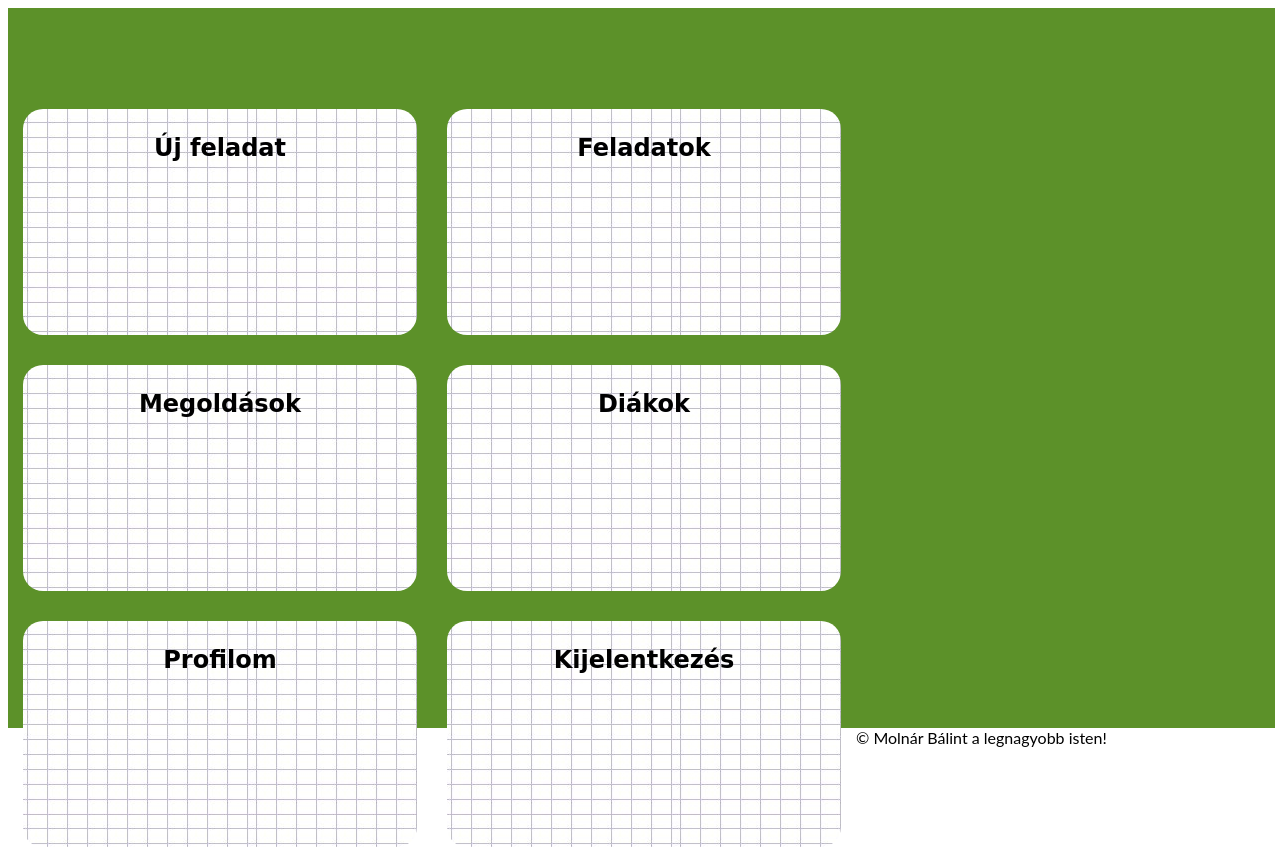
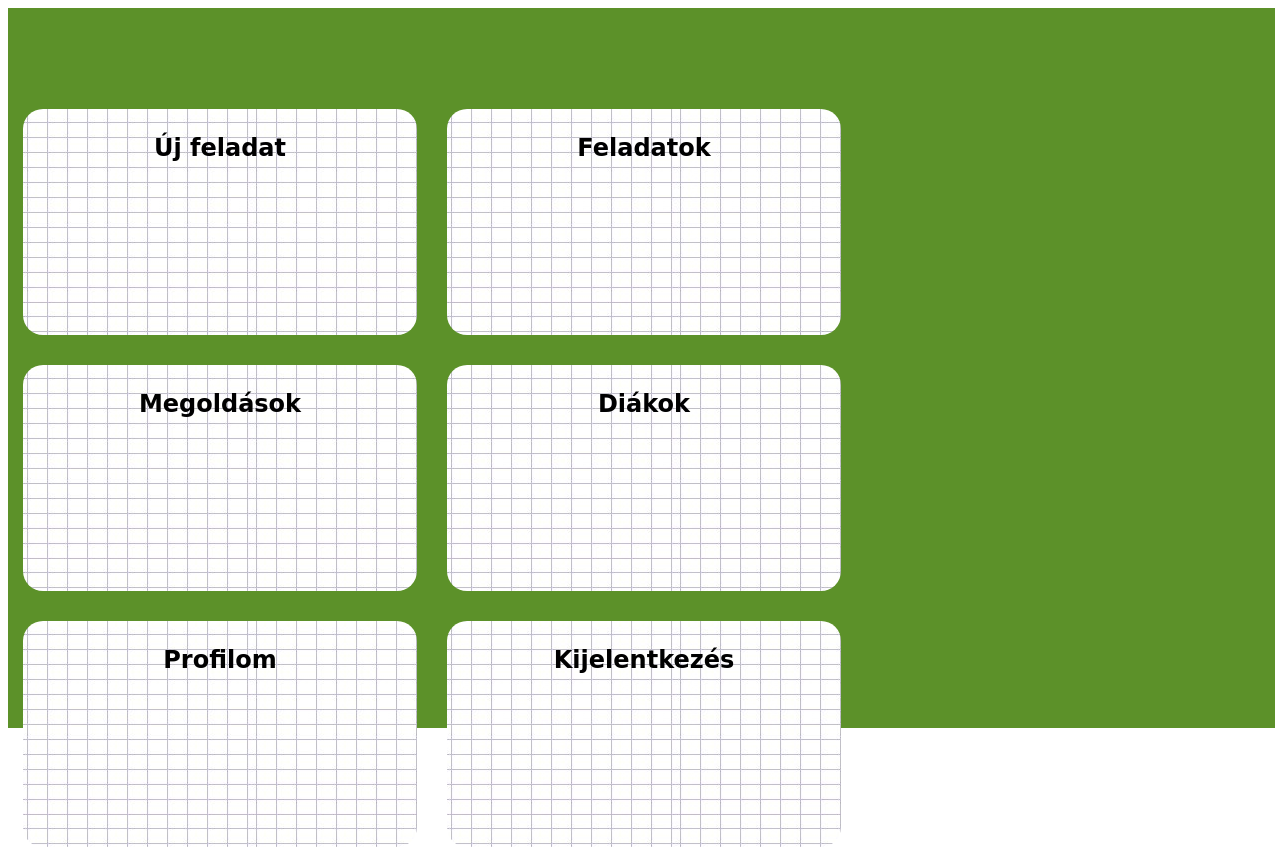
Before and after one commit to MKristof6/LazyLlamas, a Flask app: page / in a window 1280 px wide. Run offline with Flask 2, Linux system fonts and the light colour scheme; the visitor is signed in with stand-in values (Sample User, id 1); some libraries are stand-ins or nearby versions.

Commit message:
Change footer text

```diff
--- a/templates/template.html
+++ b/templates/template.html
@@ -14,7 +14,7 @@
 <input type="button" onclick="responsiveVoice.speak('apple')" value="help">
 {% endblock %}
     {% block footer %}
-    &copy; Molnár Bálint a legnagyobb isten!
+{#    &copy; Molnár Bálint a legnagyobb isten!#}
     {% endblock %}
 </body>
 </html>
```
